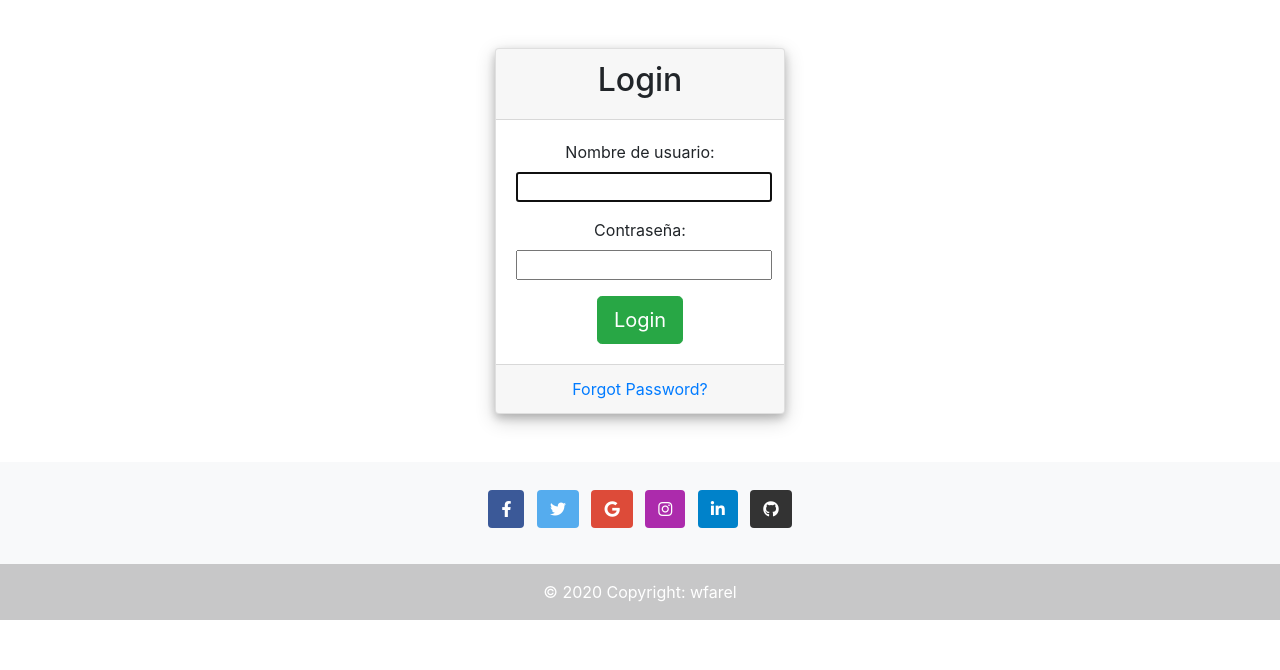
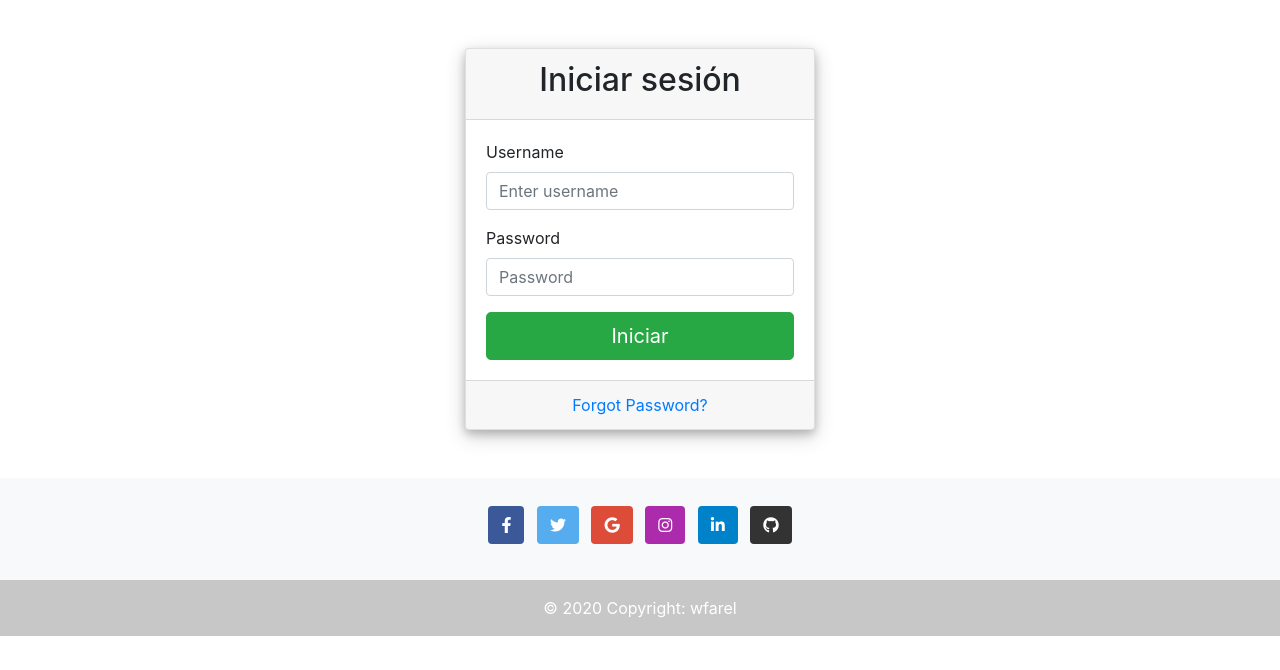
Before and after one commit to wfarelt/photographyService, a Django app: page /accounts/login/ in a window 1280 px wide. Shown: the part 88-758 px from the top of the page. Run offline with Django 4.2, Linux system fonts and the light colour scheme; some libraries are stand-ins or nearby versions.

Commit message:
update login.html and sign_up.html

```diff
--- a/photographyService/templates/registration/login.html
+++ b/photographyService/templates/registration/login.html
@@ -1,23 +1,37 @@
 {% extends 'base.html' %}
 <!-- templates/registration/login.html -->
 {% block content %}
-<div class="container text-center col-md-3 mt-5">
+<div class="container mt-5">
+    <div class="row justify-content-center">
+        <div class="col-md-4">
             <div class="card">
-        <div class="card-header">
-            <h2>Login</h2>
+                <div class="card-header text-center">
+                    <h2>Iniciar sesión</h2>
                 </div>
                 <div class="card-body">
                     <form method="post">
                         {% csrf_token %}
-                {{ form.as_p }}
-                <button type="submit" class="btn btn-success btn-lg">Login</button>
+                        {% if form.errors %}
+                            <div class="alert alert-danger" role="alert">
+                                Tu nombre de usuario y contraseña no coinciden. Inténtelo de nuevo.
+                            </div>
+                        {% endif %}
+                        <div class="form-group">
+                            <label for="username">Username</label>
+                            <input type="text" class="form-control" id="username" name="username" placeholder="Enter username" required>
+                        </div>
+                        <div class="form-group">
+                            <label for="password">Password</label>
+                            <input type="password" class="form-control" id="password" name="password" placeholder="Password" required>
+                        </div>
+                        <button type="submit" class="btn btn-success btn-lg btn-block">Iniciar</button>
                     </form>
                 </div>
-        <div class="card-footer">
+                <div class="card-footer text-center">
                     <a href="#">Forgot Password?</a>
                 </div>
             </div>
-
-
+        </div>
+    </div>
 </div>
 {% endblock %}
```
Also changed, not shown: photographyService/templates/registration/signup.html (+35 -5 lines). Lines whose indentation alone changed are shown as unchanged.
